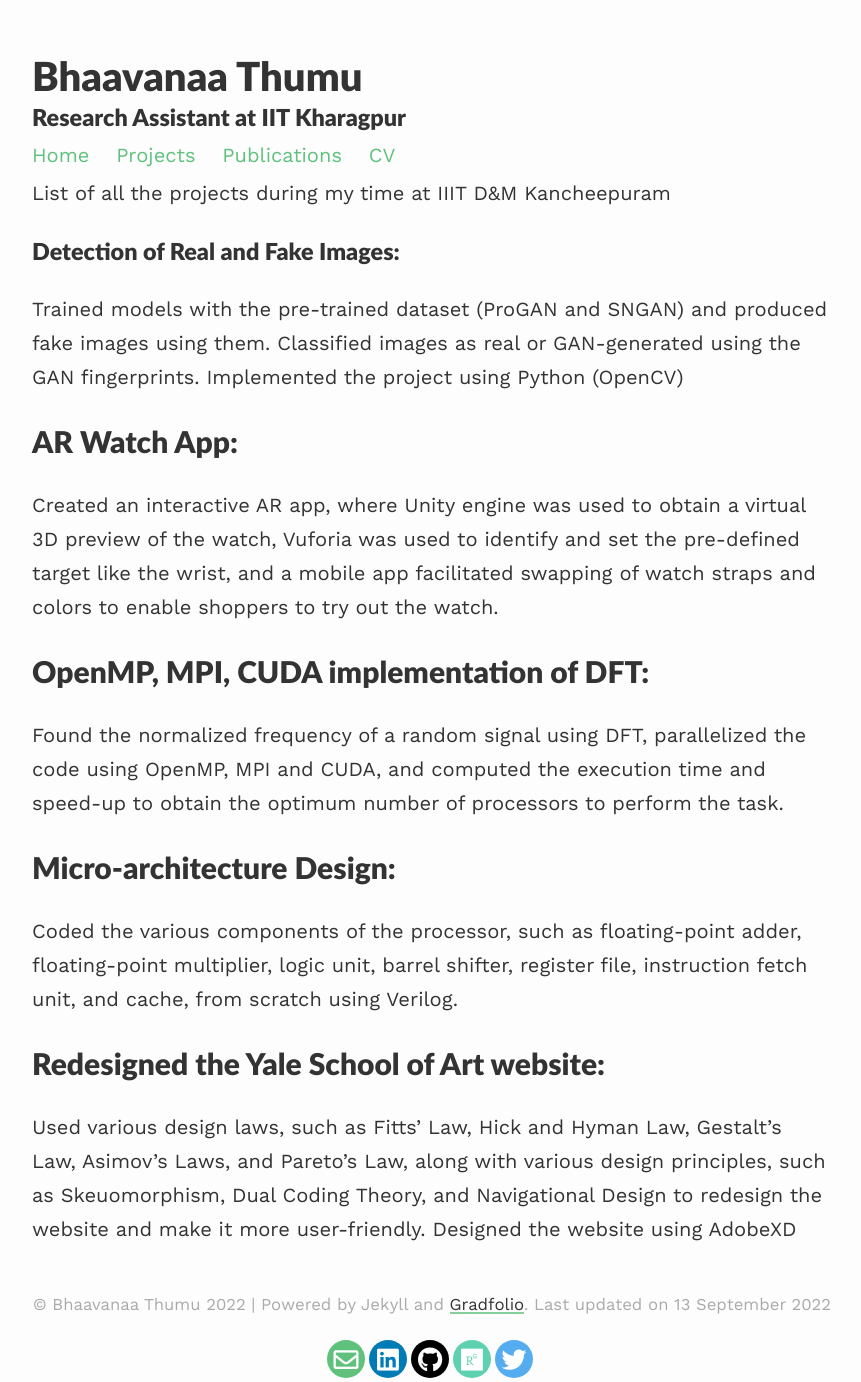
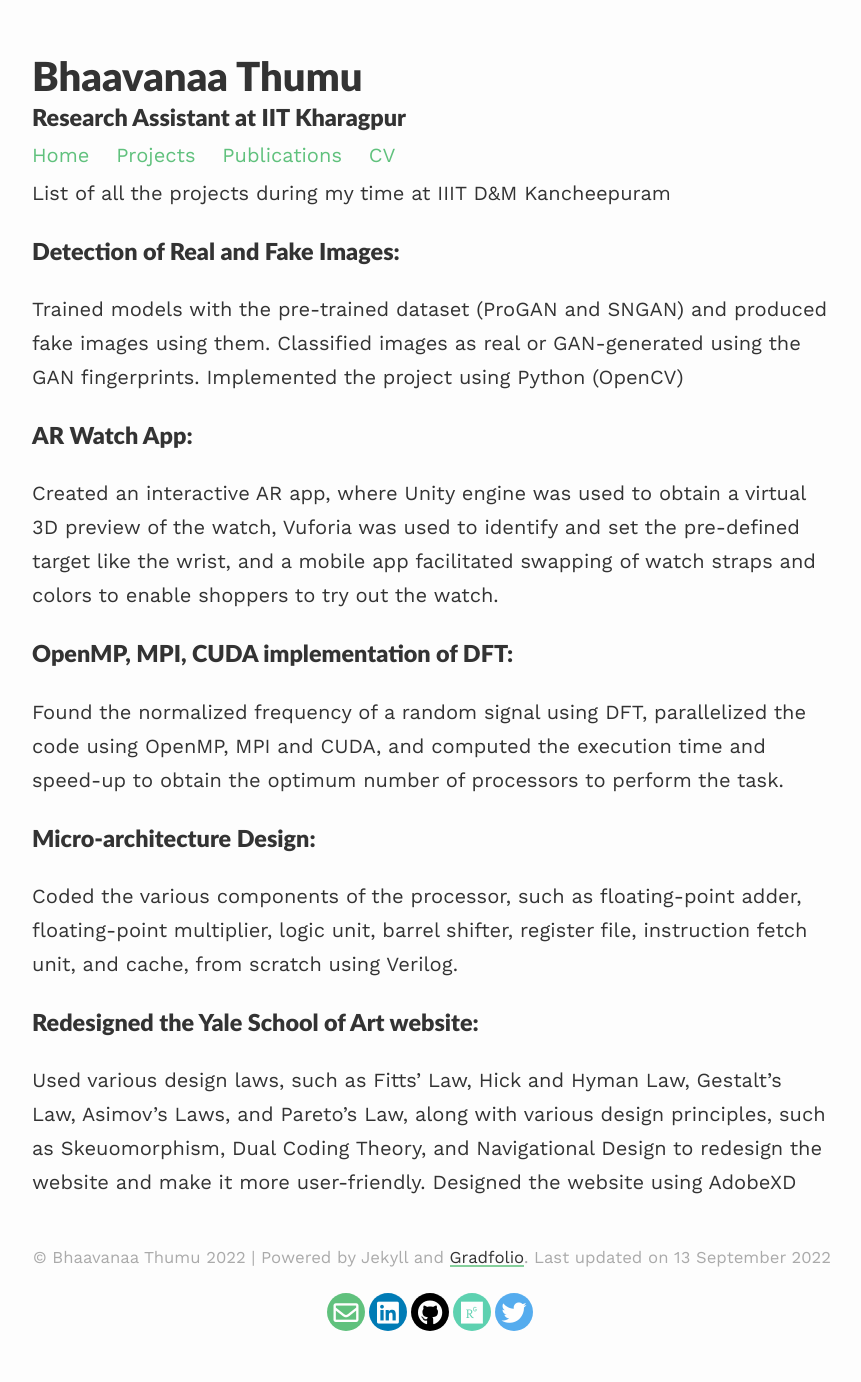
Before and after one commit to bhaavanaa/bhaavanaa.github.io, a Jekyll site: the page built from _pages/projects.md, in a window 1280 px wide. Shown: the whole page, without its empty margins (208-1069 px from the left). Built offline with Jekyll 4.4.1, drawn with Linux system fonts in a browser that asks for light colours; nearby versions of some CDN libraries; after the commit the page ends 1335 px from its top, so only the background shows below that.

Commit message:
new color added

```diff
--- a/_pages/projects.md
+++ b/_pages/projects.md
@@ -12,19 +12,19 @@
 
 Trained models with the pre-trained dataset (ProGAN and SNGAN) and produced fake images using them. Classified images as real or GAN-generated using the GAN fingerprints. Implemented the project using Python (OpenCV)
 
-## AR Watch App:
+### AR Watch App:
 
 Created an interactive AR app, where Unity engine was used to obtain a virtual 3D preview of the watch, Vuforia was used to identify and set the pre-defined target like the wrist, and a mobile app facilitated swapping of watch straps and colors to enable shoppers to try out the watch.
 
-## OpenMP, MPI, CUDA implementation of DFT:
+### OpenMP, MPI, CUDA implementation of DFT:
 
 Found the normalized frequency of a random signal using DFT, parallelized the code using OpenMP, MPI and CUDA, and computed the execution time and speed-up to obtain the optimum number of processors to perform the task.
 
-## Micro-architecture Design:
+### Micro-architecture Design:
 
 Coded the various components of the processor, such as floating-point adder, floating-point multiplier, logic unit, barrel shifter, register file, instruction fetch unit, and cache, from scratch using Verilog.
 
-## Redesigned the Yale School of Art website:
+### Redesigned the Yale School of Art website:
 
 Used various design laws, such as Fitts’ Law, Hick and Hyman Law, Gestalt’s Law, Asimov’s Laws, and Pareto’s Law, along with various design principles, such as Skeuomorphism, Dual Coding Theory, and Navigational Design to redesign the website and make it more user-friendly. Designed the website using AdobeXD
 
--- a/assets/css/_sass/variables.scss
+++ b/assets/css/_sass/variables.scss
@@ -19,6 +19,7 @@ $text-color: #333;
 $body-bg-dark: #ffffff;
 $projectbox-dark: lighten($body-bg-dark, 10%);
 $text-color-dark: rgb(0, 0, 0);
+$brown-color: rgb(129, 129, 129);
 
 // Colour palette for project boxes
 $theme1: ("one",#388087),("two", #6FB3B8),("three",#BADFE7),("four",#C2EDCE),("five",#F6F6F2);
```
